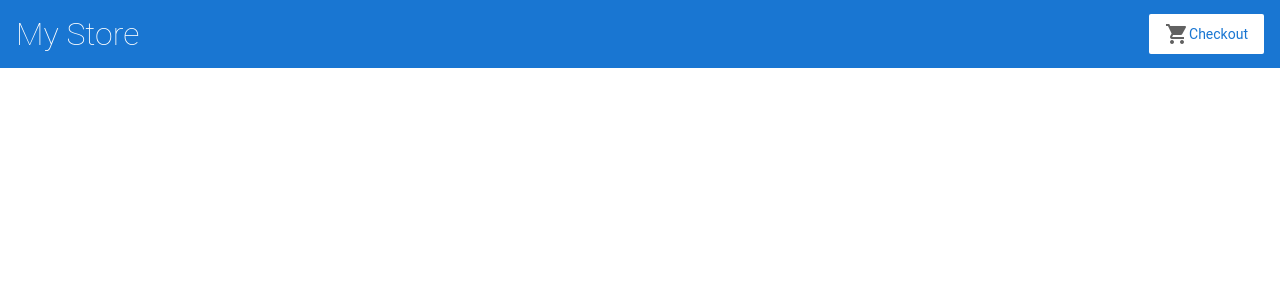
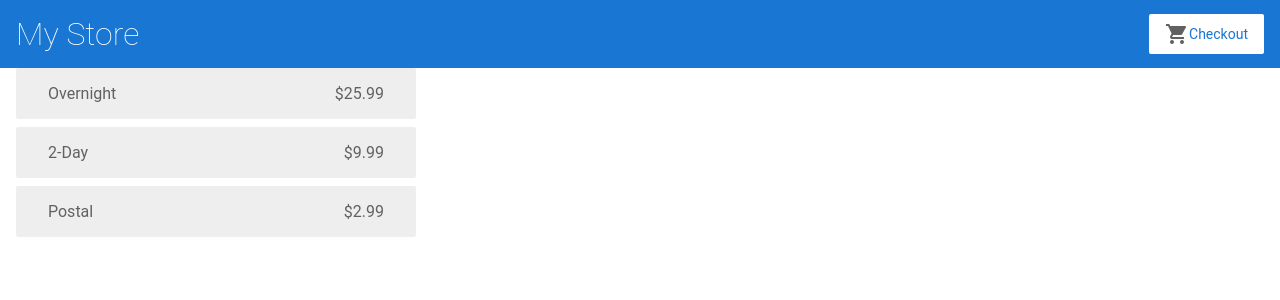
Before and after one commit to prashantfulara/angular_basic_examples, an Angular app: page /shipping in a window 1280 px wide. Before the commit this address led to /. Shown: the top 300 px of the page. Built offline with nearby package versions, Linux system fonts and the light colour scheme.

Commit message:
4 files modified, 3 added

```diff
--- a/src/app/app.module.ts
+++ b/src/app/app.module.ts
@@ -2,6 +2,7 @@
 import { BrowserModule } from '@angular/platform-browser';
 import { RouterModule } from '@angular/router';
 import { ReactiveFormsModule } from '@angular/forms';
+import { HttpClientModule } from '@angular/common/http';
 
 import { AppComponent } from './app.component';
 import { TopBarComponent } from './top-bar/top-bar.component';
@@ -9,15 +10,18 @@
 import { ProductAlertsComponent } from './product-alerts/product-alerts.component';
 import { ProductDetailsComponent } from './product-details/product-details.component';
 import { CartComponent } from './cart/cart.component';
+import { ShippingComponent } from './shipping/shipping.component';
 
 @NgModule({
   imports: [
     BrowserModule,
     ReactiveFormsModule,
+    HttpClientModule,
     RouterModule.forRoot([
       { path: '', component: ProductListComponent },
       { path: 'products/:productId', component: ProductDetailsComponent },
       { path: 'cart', component: CartComponent },
+      { path: 'shipping', component: ShippingComponent },
     ]),
   ],
   declarations: [
@@ -27,6 +31,7 @@
     ProductAlertsComponent,
     ProductDetailsComponent,
     CartComponent,
+    ShippingComponent,
   ],
   bootstrap: [AppComponent],
 })
--- a/src/app/cart/cart.component.html
+++ b/src/app/cart/cart.component.html
@@ -1,3 +1,7 @@
+<p>
+  <a routerLink="/shipping">Shipping Prices</a>
+</p>
+
 <div class="cart-item" *ngFor="let item of items">
   <span>{{ item.name }}</span>
   <span>{{ item.price | currency }}</span>
--- a/src/app/services/cart.service.ts
+++ b/src/app/services/cart.service.ts
@@ -1,11 +1,12 @@
 import { Injectable } from '@angular/core';
 import { Product } from '../products';
+import { HttpClient } from '@angular/common/http';
 
 @Injectable({
   providedIn: 'root',
 })
 export class CartService {
-  constructor() {}
+  constructor(private http: HttpClient) {}
 
   items: Product[] = [];
 
@@ -21,4 +22,10 @@
     this.items = [];
     return this.items;
   }
+
+  getShippingPrices() {
+    return this.http.get<{ type: string; price: number }[]>(
+      '/assets/shipping.json'
+    );
+  }
 }
--- /dev/null
+++ b/src/app/shipping/shipping.component.html
@@ -0,0 +1,4 @@
+<div class="shipping-item" *ngFor="let shipping of shippingCosts | async">
+  <span>{{ shipping.type }}</span>
+  <span>{{ shipping.price | currency }}</span>
+</div>
--- /dev/null
+++ b/src/app/shipping/shipping.component.ts
@@ -0,0 +1,18 @@
+import { Component, OnInit } from '@angular/core';
+import { CartService } from '../services/cart.service';
+import { Observable } from 'rxjs';
+
+@Component({
+  selector: 'app-shipping',
+  templateUrl: './shipping.component.html',
+  styleUrls: ['./shipping.component.css'],
+})
+export class ShippingComponent implements OnInit {
+  constructor(private cartService: CartService) {}
+
+  shippingCosts!: Observable<{ type: string; price: number }[]>;
+
+  ngOnInit(): void {
+    this.shippingCosts = this.cartService.getShippingPrices();
+  }
+}
```
Also changed, not shown: src/app/shipping/shipping.component.css (added), src/assets/shipping.json (line endings or trailing spaces).
